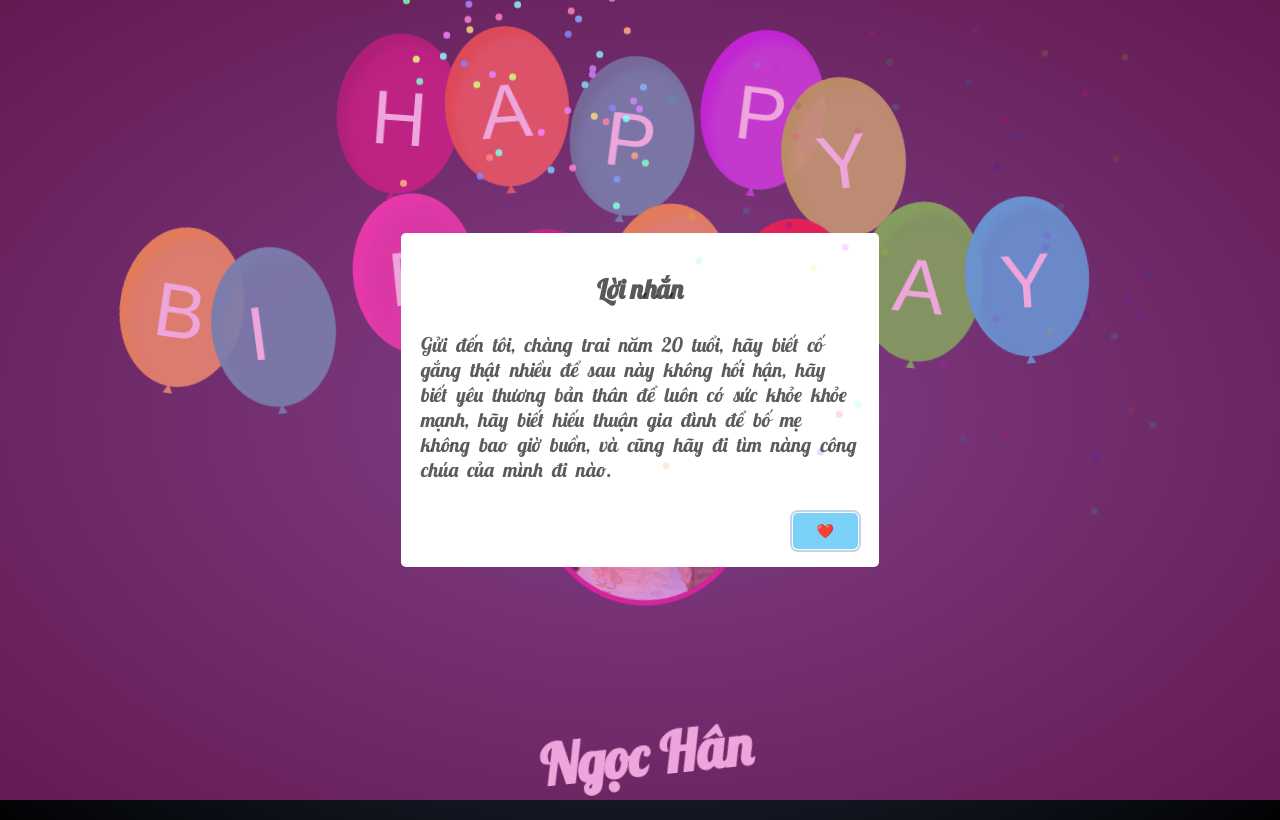
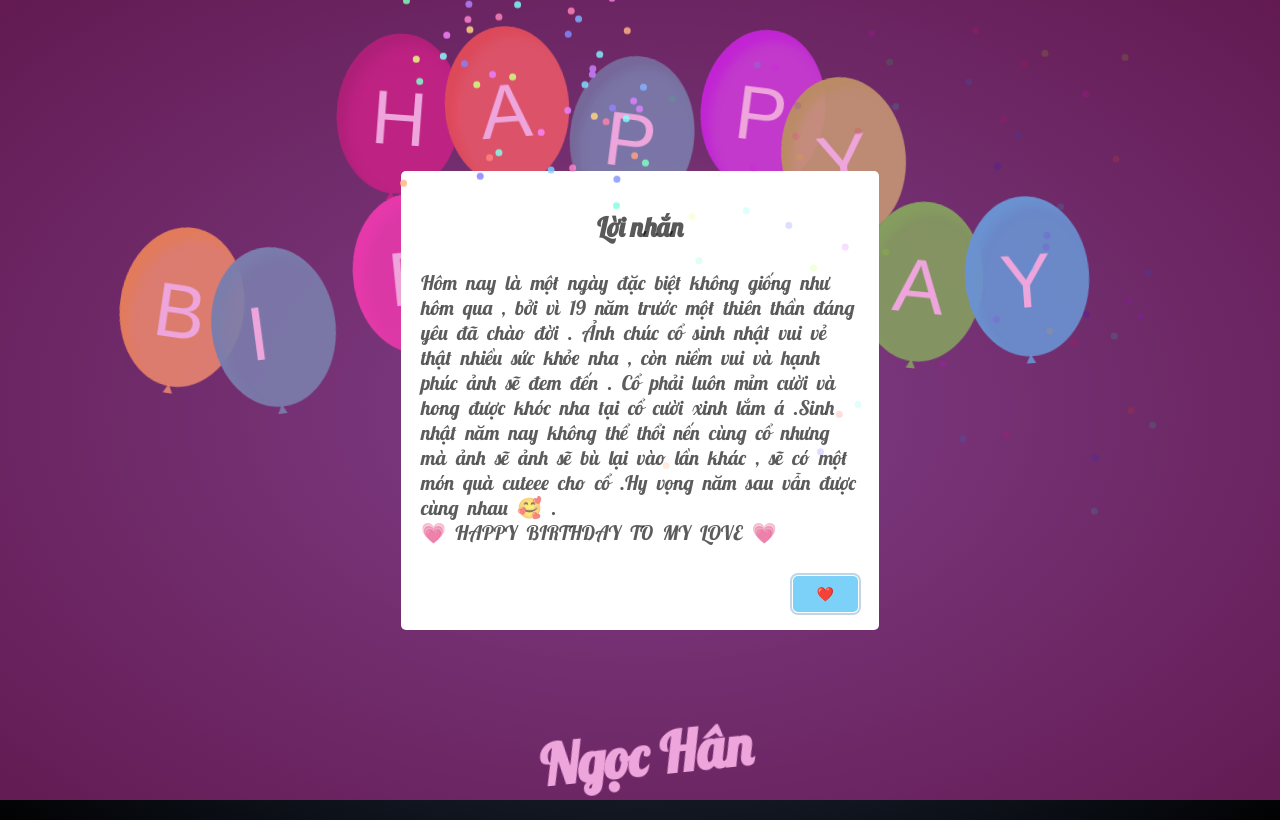
Before and after one commit to ntkiet1912/chuc-mung-sinh-nhat-ngochan19tuoi-nha, a plain HTML site: page MyBirthday/MyBirthday.html in a window 1280 px wide. Both pictures are taken after a click on the picture 645 px from the left and 510 px from the top of the page. Drawn offline with nearby package versions, Linux system fonts and the light colour scheme; a web font is replaced by a local one.

Commit message:
Update MyBirthday.html

```diff
--- a/MyBirthday/MyBirthday.html
+++ b/MyBirthday/MyBirthday.html
@@ -84,7 +84,7 @@
             }
             swal({
                 title: "Lời nhắn", // Tiêu đề của popup
-                text: "Gửi đến tôi, chàng trai năm 20 tuổi, hãy biết cố gắng thật nhiều để sau này không hối hận, hãy biết yêu thương bản thân để luôn có sức khỏe khỏe mạnh, hãy biết hiếu thuận gia đình để bố mẹ không bao giờ buồn, và cũng hãy đi tìm nàng công chúa của mình đi nào.", // Nội dung lời nhắn
+                text: "Hôm nay là một ngày đặc biệt không giống như hôm qua , bởi vì 19 năm trước một thiên thần đáng yêu đã chào đời . Ảnh chúc cổ sinh nhật vui vẻ thật nhiều sức khỏe nha , còn niềm vui và hạnh phúc ảnh sẽ đem đến . Cổ phải luôn mỉm cười và hong được khóc nha tại cổ cười xinh lắm á .Sinh nhật năm nay không thể thổi nến cùng cổ nhưng mà ảnh sẽ ảnh sẽ bù lại vào lần khác , sẽ có một món quà cuteee cho cổ .Hy vọng năm sau vẫn được cùng nhau 🥰 . \n 💗 HAPPY BIRTHDAY TO MY LOVE 💗", // Nội dung lời nhắn
                 button: {
                     text: "❤️️",
                 },
```
